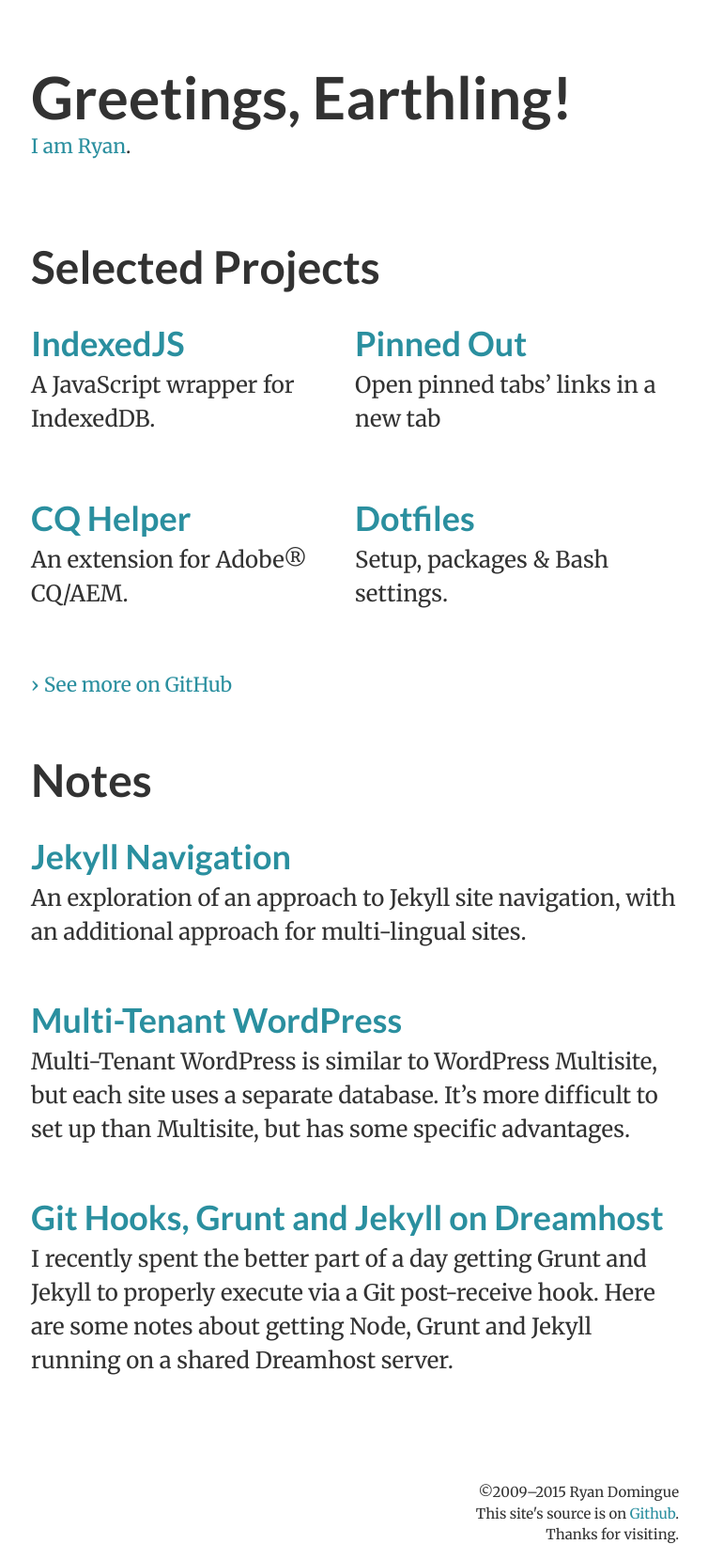
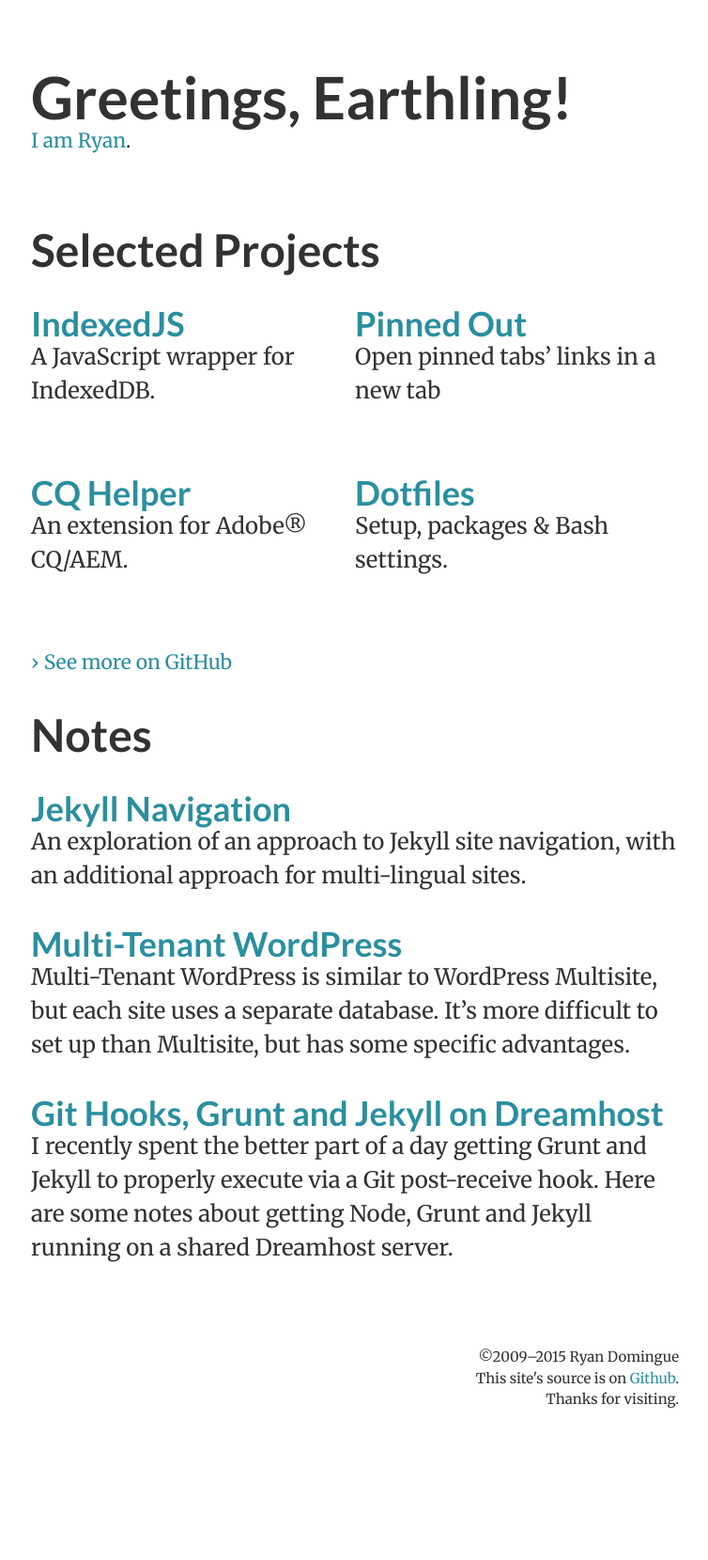
Before and after one commit to goodguyry/ryandomingue.com, a Jekyll site: the page built from index.html, in a window 1280 px wide. Shown: the whole page at 94% size, without its empty margins (262-1016 px from the left). Built offline with Jekyll 4.4.1, drawn with Linux system fonts in a browser that asks for light colours; after the commit the page ends 1516 px from its top, so only the background shows below that.

Commit message:
Updates to vertical rhythm

```diff
--- a/_scss/partials/_common.scss
+++ b/_scss/partials/_common.scss
@@ -24,7 +24,7 @@ body {
     style: normal;
     weight: normal;
   }
-  line-height: 1.5;
+  line-height: $line-height;
   background-color: $theme-base;
   color: $theme-font-dark;
   -webkit-font-smoothing: antialiased;
@@ -39,6 +39,7 @@ h1, h2, h3, h4, h5 {
     family: $heading-font-family;
     weight: bold;
   }
+  line-height: 1;
 }
 
 h1 {
@@ -48,7 +49,7 @@ h1 {
 h2,
 .post-title {
   font-size: 2em;
-  margin-bottom: 0.75rem;
+  margin-bottom: $vertical-rhythm;
 }
 
 h3 {
@@ -70,12 +71,12 @@ h5 {
 /* ---- Block ---- */
 
 p {
-  margin-bottom: 1.5rem;
+  margin-bottom: $vertical-rhythm;
 }
 
 blockquote {
   width: 100%;
-  margin-bottom: 1.5rem;
+  margin-bottom: $vertical-rhythm;
   padding: .5rem;
   border-top: 3px double $theme-decoration-dark;
   border-bottom: 3px double $theme-decoration-dark;
@@ -142,11 +143,10 @@ hr {
   height: 1px;
   width: 60%;
   background-color: $theme-decoration-dark;
-  margin-bottom: 2rem;
+  margin-bottom: $double-vertical-rhythm;
 }
 
 pre {
-  margin-bottom: 0.5rem;
   padding: 1rem;
   position: relative;
   background-color: #393939;
@@ -199,8 +199,8 @@ code {
 
 figcaption {
   text-align: right;
-  font-size: 0.75rem;
-  margin-bottom: 2rem;
+  font-size: 0.7rem;
+  margin-bottom: $vertical-rhythm;
 
   code {
     font-size: inherit;
@@ -262,7 +262,7 @@ output {
 /* ---- Lists ---- */
 
 ul, ol {
-  margin-bottom: 2rem;
+  margin-bottom: $vertical-rhythm;
 }
 
   ul {
@@ -275,15 +275,9 @@ ul, ol {
     margin-left: 1.5rem;
   }
 
-    ul li,
-    ol li {
-      margin-bottom: .5rem;
-    }
-
 // Nested list
 li ul,
 li ol {
-  margin-top: 0.5rem;
   margin-bottom: 0;
   padding-left: 1.5rem;
 }
--- a/_scss/partials/_header.scss
+++ b/_scss/partials/_header.scss
@@ -3,12 +3,11 @@
  */
 
 header[role="banner"] {
-  padding: 3rem $gutter-spacing;
+  padding: $double-vertical-rhythm $gutter-spacing;
 
   & h1,
   & h2 {
     font-size: 2.6rem;
-    line-height: 1;
     margin-bottom: 0;
   }
 }
@@ -16,7 +15,6 @@ header[role="banner"] {
 nav {
   width: 100%;
   height: 1.5rem;
-  margin-top: 0.25rem;
   font-size: 1rem;
 
   @include responsive(650, min) {
--- a/_scss/partials/_layout.scss
+++ b/_scss/partials/_layout.scss
@@ -14,14 +14,14 @@
 
 article {
   padding: 0 $gutter-spacing;
-  margin-bottom: 2em;
+  margin-bottom: $vertical-rhythm;
   width: 100%;
   position: relative; // To contain text selection highlighting
   overflow: hidden;
 }
 
 section {
-  margin-bottom: 1em;
+  margin-bottom: $vertical-rhythm;
 }
 
 .project {
@@ -42,7 +42,7 @@ section {
   margin-left: 0;
 
   & li {
-    margin-bottom: 2em;
+    margin-bottom: $vertical-rhythm;
   }
 
   & h3 {
--- a/css/base.scss
+++ b/css/base.scss
@@ -12,8 +12,6 @@
 
 $base-font-family: 'Merriweather', serif;
 $heading-font-family: 'Lato', sans-serif;
-$base-font-size: 16;
-$small-font-size: 0.875rem;
 
 /**
  * Columns
@@ -28,7 +26,7 @@ $number-of-columns: 12;
 $max-grid-width: ($column-width * $number-of-columns) + ($gutter-width * $number-of-columns);
 
 // Calculate the length of the gutters
-$gutter-spacing: (($gutter-width/2)/$base-font-size) + rem;
+$gutter-spacing: (($gutter-width/2)/16) + rem;
 
 /**
  * Colors
@@ -52,6 +50,15 @@ $theme-font-light: lighten($theme-font-dark, 20%); // Asides and font decoration
 $theme-decoration-light: lighten($theme-font-dark, 75%); // Background color for asides
 $theme-decoration-dark: lighten($theme-font-dark, 60%); // Horizontal rules
 
+/**
+ * Misc.
+ */
+
+$line-height: 1.5;
+$small-font-size: 0.875rem;
+
+$vertical-rhythm: $line-height + rem;
+$double-vertical-rhythm: ($line-height * 2) + rem;
 
 /******************************************
  * Mixins
@@ -78,7 +85,7 @@ $theme-decoration-dark: lighten($theme-font-dark, 60%); // Horizontal rules
  * @include responsive(px) { ... }
  */
 @mixin responsive($px, $mm: 'min') {
-  $width: ($px/$base-font-size) + em;
+  $width: ($px/16) + em;
   @media only screen and (#{$mm}-width: ($width)) { @content; }
 }
 
```
Also changed, not shown: css/_critical.css (+9 -10 lines), css/_critical.post.css (+15 -9 lines), _includes/critical.min.css, _includes/critical.post.min.css.
